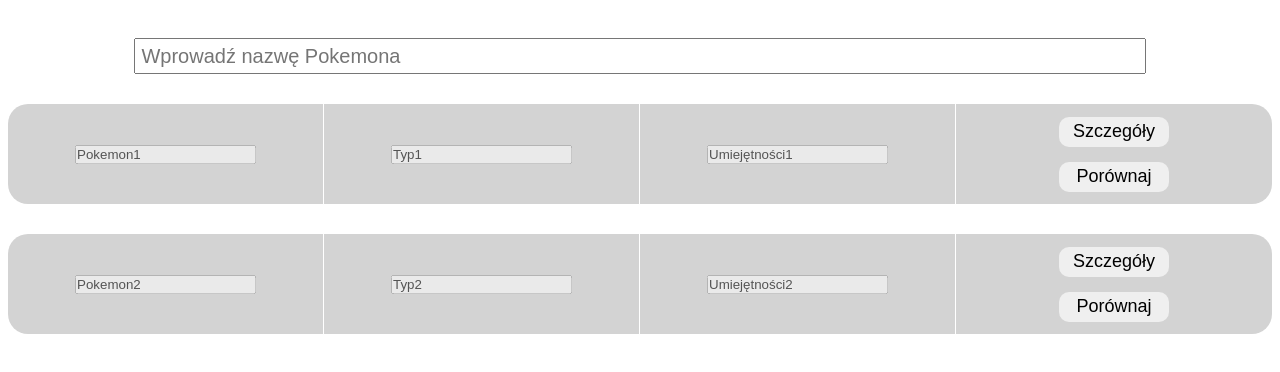
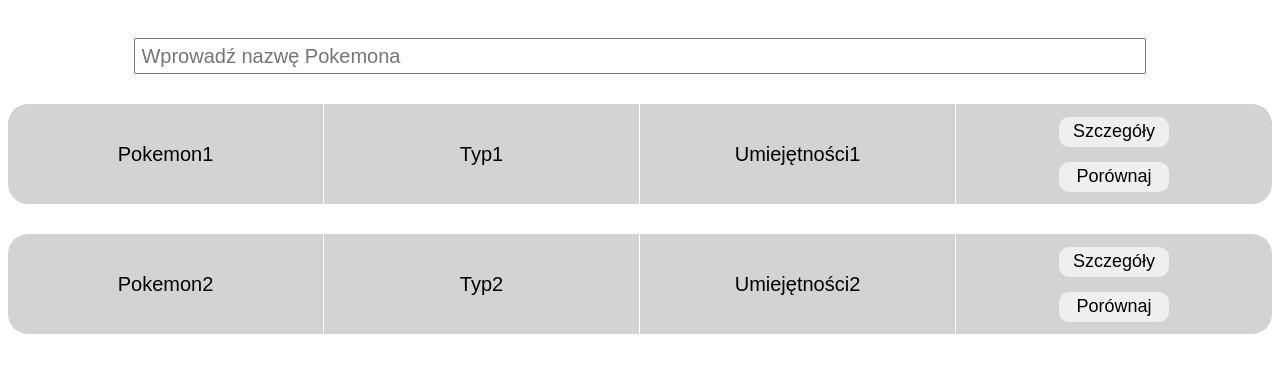
Before and after one commit to Kamil-Kalbarczyk/pokemon-comparison, an Angular app: page / in a window 1280 px wide. Shown: the top 372 px of the page. Built offline with nearby package versions, Linux system fonts and the light colour scheme.

Commit message:
CSS of input Pokemon List add

```diff
--- a/src/app/app.component.css
+++ b/src/app/app.component.css
@@ -49,6 +49,14 @@
   border-right: none;
 }
 
+.pokemon-list__pokemon-single>div>input {
+  background-color: transparent;
+  border: none;
+  font-size: 20px;
+  text-align: center;
+  color: black;
+}
+
 .pokemon-list__pokemon-actions {
   gap: 15px;
 }
--- a/src/app/app.component.ts
+++ b/src/app/app.component.ts
@@ -1,7 +1,7 @@
 import { Component } from '@angular/core';
 import { PokemonList } from './pokemon-list'
 import { pokemonData } from './data';
-import { Pokemon } from './pokemon-compare';
+import { PokemonsCompare } from './pokemon-compare';
 
 @Component({
   selector: 'app-root',
@@ -25,17 +25,17 @@
     }
   ];
 
-  pokemons: Pokemon[] = [];
+  pokemonsToCompare: PokemonsCompare[] = [];
 
   createPokemon(name: string, types: string, skills: string) {
-    const pokemon: Pokemon = {
+    const pokemon: PokemonsCompare = {
       name,
       types,
       skills,
     }
-    if (this.pokemons.length < 2) {
-      this.pokemons.push(pokemon);
-      console.log(this.pokemons);
+    if (this.pokemonsToCompare.length < 2) {
+      this.pokemonsToCompare.push(pokemon);
+      console.log(this.pokemonsToCompare);
     } else {
       alert('za dużo pokemonów wybranych');
       console.log('za dużo pokemonów wybranych');
--- a/src/app/pokemon-compare.ts
+++ b/src/app/pokemon-compare.ts
@@ -1,4 +1,4 @@
-export interface Pokemon {
+export interface PokemonsCompare {
     name: string;
     types: string;
     skills: string;
```
Also changed, not shown: src/app/app.component.html (+3 -18 lines).
